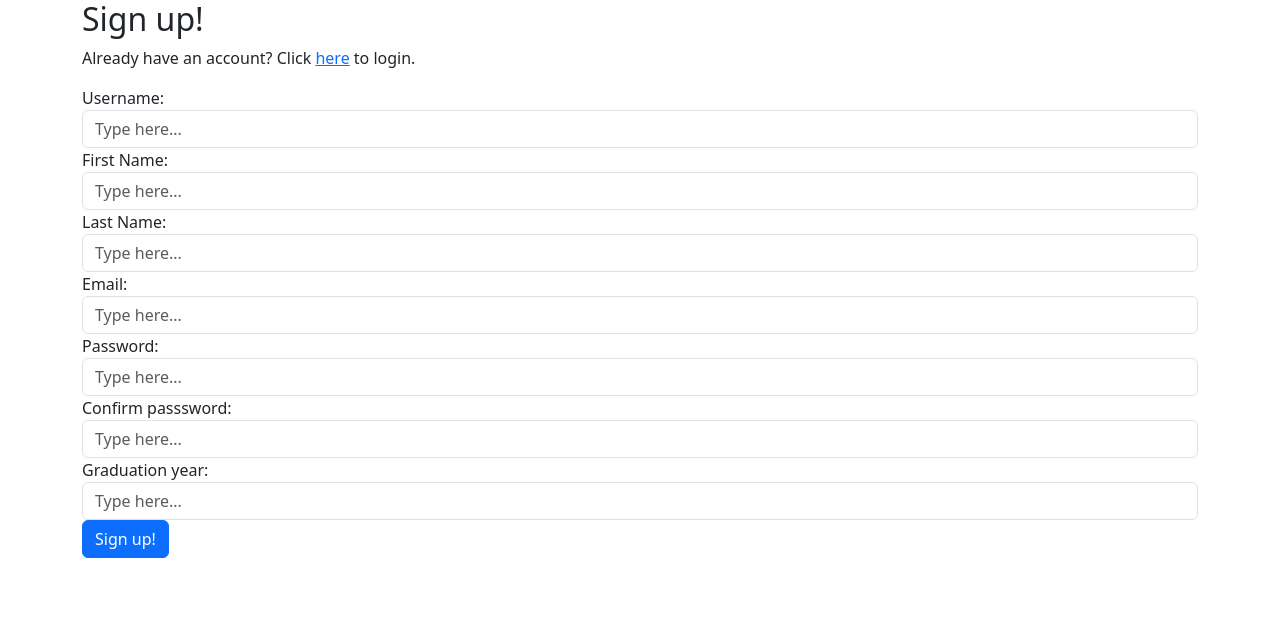
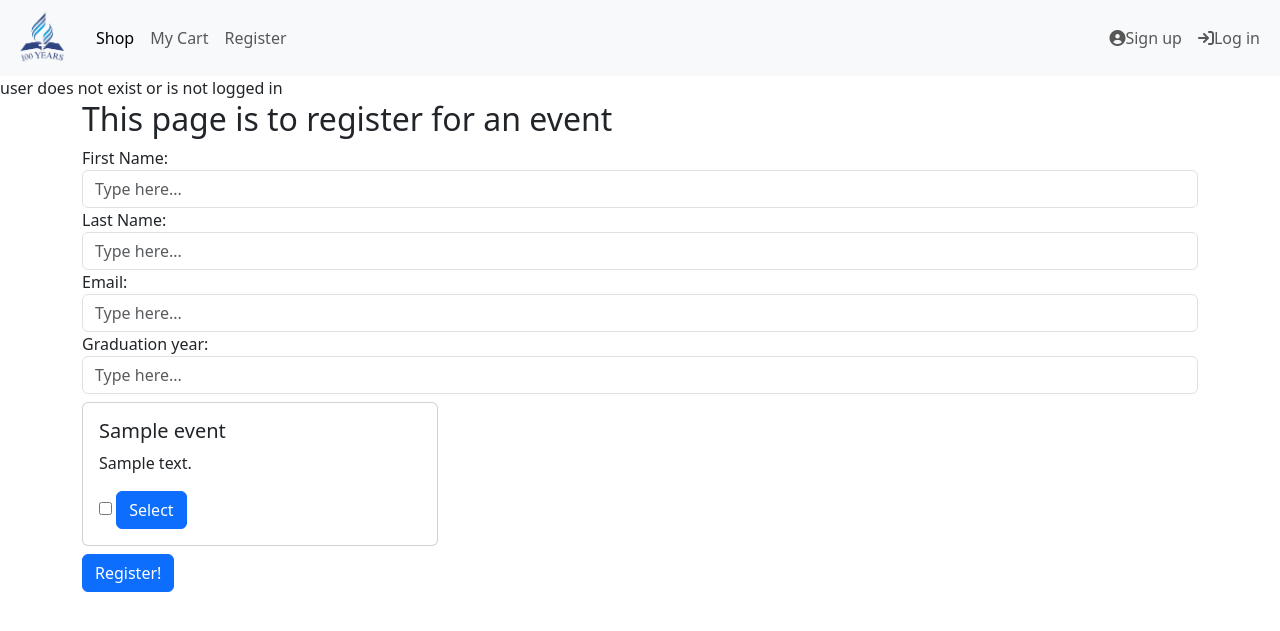
Before and after one commit to otyliaz/3.3-3.4-assessment, a PHP site: page /register.php in a window 1280 px wide. Shown: the top 631 px of the page. Run offline with PHP 8.4, Linux system fonts and the light colour scheme; tables that the repository leaves empty or names only in its code hold one stand-in row (values such as "Sample post").

Commit message:
register for an event is being made

```diff
--- a/includes/nav.php
+++ b/includes/nav.php
@@ -11,6 +11,9 @@
             </li>
             <li class="nav-item">
                 <a class="nav-link" href="cart.php">My Cart</a>
+            </li>
+            <li class="nav-item">
+                <a class="nav-link" href="register.php">Register</a>
             </li>
         </ul>
 
@@ -30,7 +33,7 @@
             else {
                 echo '
                 <li class="nav-item">
-                <a class="nav-link" href="register.php"><i class="fa fa-user-circle" aria-hidden="true"></i>Sign up</a>
+                <a class="nav-link" href="signup.php"><i class="fa fa-user-circle" aria-hidden="true"></i>Sign up</a>
                 </li>
                 <li class="nav-item">
                 <a class="nav-link" href="login.php"><i class="fa fa-sign-in" aria-hidden="true"></i>Log in</a>
--- a/login.php
+++ b/login.php
@@ -66,7 +66,7 @@ mysqli_close($conn);
 
 <h2>Log in!</h2>
 
-<p>Don't have an account? Click <a href="register.php">here</a> to create one!</p>
+<p>Don't have an account? Click <a href="signup.php">here</a> to create one!</p>
 
 <!--login form-->
     <form action="login.php" method="post">
--- a/register.php
+++ b/register.php
@@ -1,90 +1,53 @@
 <!DOCTYPE html>
 <html lang="en">
 <head>
-    <title>Sign up - CAS Centenary</title>
+    <title>Register - CAS Centenary</title>
     <?php include ('./includes/basehead.html'); ?>
 </head>
 
 <?php
+session_start();
 require_once("includes/connect.inc");
+include('./includes/nav.php');
+if (isset($_SESSION['iduser'])) {
+    $iduser = $_SESSION['iduser'];
+} else {
+    echo "user does not exist or is not logged in";
+    //header ("Location: login.php");
+}
 
 if(isset($_POST['register'])) {
-    $username = $_POST['username'];
     $fname = $_POST['fname'];
     $lname = $_POST['lname'];
-    $password = $_POST['password'];
     $email = $_POST['email'];
     $grad_year = $_POST['grad_year'];
 
-    // selects to see if username already exists
-    $select = "SELECT `username` FROM user WHERE `username` = ?";
+    $query = "INSERT INTO `user` (`email`, `fname`, `lname`, `grad_year` ) VALUES (?, ?, ?, ?)";
 
-    if ($stmt = $conn->prepare($select)) {
+    if ($stmt = $conn->prepare($query)) {
 
-        // bind parameters
-        $stmt->bind_param("s", $username);
-        $stmt->execute();
-
-        // store the result
-        $stmt->store_result;
-
-        // if username already exists -> error
-        if ($stmt->num_rows > 0) {
-            $nametaken = 'This username is already taken. Please choose another one.';
-        }
-        else {
-            if ($_POST['password'] == $_POST['confirm']) {
-                // hash the password
-                $passworden = hash('sha256', $password);
-
-                $query = "INSERT INTO `user` (`username`, `password`, `email`, `fname`, `lname`, `grad_year` ) VALUES (?, ?, ?, ?, ?, ?)";
-
-                if ($stmt2 = $conn->prepare($query)) {
-
-                    //bind parameters
-                    mysqli_stmt_bind_param($stmt2, "sssssi", $username, $passworden, $email, $fname, $lname, $grad_year);
-                    mysqli_stmt_execute($stmt2);
-
-                    //redirect to login after registering
-                    header("Location: login.php");
-                    exit();
-                }
-                else {
-                    echo "Error: " . mysqli_error($conn);
-                }
-            }
-            else {
-                $confirmerror = "Your passwords don't match, please try again.";
-            }
-        }
-        //close the statement
-        mysqli_stmt_close($stmt);
+        //bind parameters
+        mysqli_stmt_bind_param($stmt, "sssi", $email, $fname, $lname, $grad_year);
+        mysqli_stmt_execute($stmt);
     }
     else {
         echo "Error: " . mysqli_error($conn);
     }
 }
 
-mysqli_close($conn);
+$display_q = "SELECT * FROM event";
+$display_r = $conn->query($display_q);
+
+$conn->close();
 ?>
 
 <body>
 
 <div class="container">
-<h2>Sign up!</h2>
-
-<p>Already have an account? Click <a href="login.php">here</a> to login.</p>
+<h2>This page is to register for an event</h2>
 
 <!--form-->
 <form action="register.php" method="post">
-    <div class="form-group">
-        <label for="username">Username:</label>
-        <input class="form-control" type="text" name="username" id="username" placeholder="Type here..." required>
-        <!-- if the username already exists, then print the error-->
-        <?php if (isset($nametaken)) {
-            echo '<p class="error">' . $nametaken . '</p>';}
-        ?>
-    </div>
     <div class="form-group">
         <label for="fname">First Name:</label>
         <input class="form-control" type="text" name="fname" id="fname" placeholder="Type here..." required>
@@ -98,22 +61,32 @@ mysqli_close($conn);
         <input class="form-control" type="text" name="email" id="email" placeholder="Type here..." required>
     </div>
     <div class="form-group">
-        <label for="password">Password:</label>
-        <input class="form-control" type="password" name="password" id="password" placeholder="Type here..." minlength="8" required>
-    </div>
-    <div class="form-group">
-        <label for="confirm">Confirm passsword:</label>
-        <input class="form-control" type="password" name="confirm" id="confirm" placeholder="Type here..." minlength="8" required>
-        <!-- if the passwords don't match, then print the error-->
-        <?php if (isset($confirmerror)) {
-            echo '<p class="error">' . $confirmerror . '</p>';}
-        ?>
-    </div>
-    <div class="form-group">
         <label for="grad_year">Graduation year:</label>
         <input class="form-control" type="number" name="grad_year" id="grad_year" placeholder="Type here..." required>
     </div>
-    <input class="btn btn-primary" type="submit" name="register" value="Sign up!">
+
+    <div class="row mt-2">
+
+    <?php
+    if ($display_r->num_rows == 0) {
+        echo '<p>There are no events available at the moment. Check back again later!</p>';
+    } else {
+        while($row = $display_r->fetch_assoc()) {
+        echo "<div class='col-md-4'>
+                <div class='card mb-2'>
+                    <div class='card-body'>
+                        <h5 class='card-title'>$row[title]</h5>
+                        <p class='card-text'>$row[description]</p>
+                        <input type='checkbox' name='selected_events[]' class='select-event' id='event" . $row['idevent'] ."' value='" . $row['idevent'] . "'>
+                        <label for='event" . $row['idevent'] . "' class='btn btn-primary select-btn'>Select</label>
+                    </div>
+                </div>
+            </div>";
+        }
+    }
+    ?>
+    </div> <!--class="row"-->
+    <input class="btn btn-primary" type="submit" name="register" value="Register!">
 </form>
 
 
--- a/shop.php
+++ b/shop.php
@@ -81,9 +81,9 @@ else {
         <div class='card mb-2'>
           <img src='";
 
-          if (file_exists($imagepath)) {
-            echo $imagepath; }
-          else {echo "./images/no_img.png";}
+          if (!file_exists($imagepath) || empty($row['image_url'])) {
+            echo "./images/no_img.png"; }
+          else {echo $imagepath;}
 
           echo "' class='card-img-top' alt='$row[name]'>
           <div class='card-body'>
```
Also changed, not shown: cart.php (+11 -6 lines), index.php (+17 -2 lines), product.php (+24 -25 lines), signup.php (added, +123 -0 lines), images/history2.jpg.
